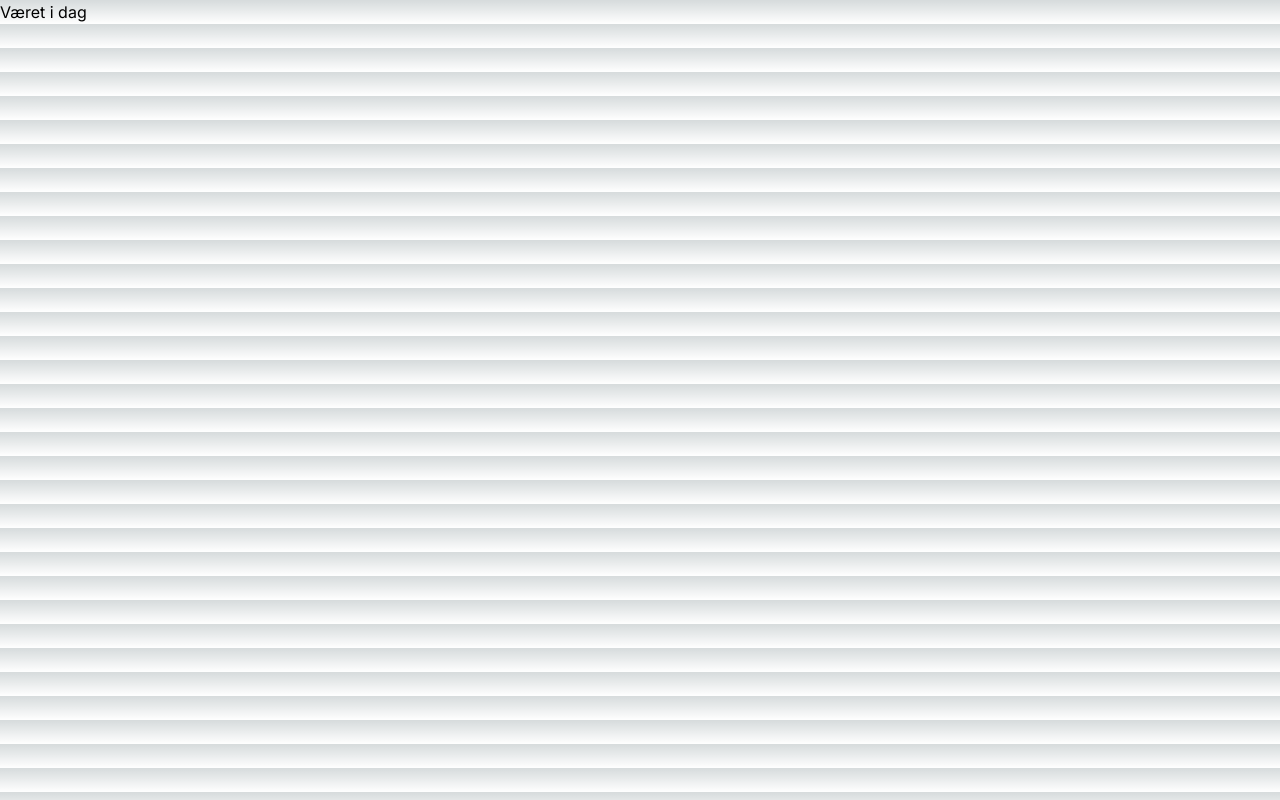
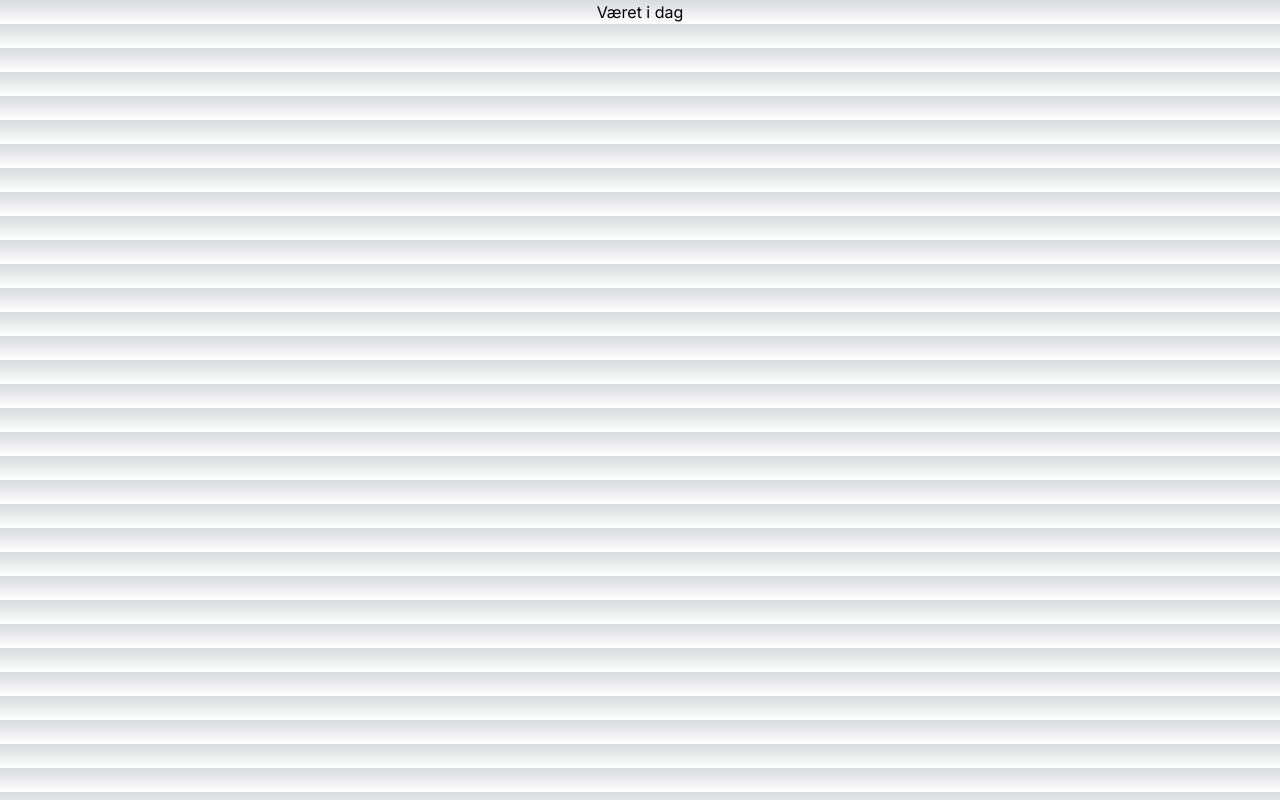
Before and after one commit to VidarHeritier/dagen-i-dag, a Next.js app: page /Pages/WeatherPage in a window 1280 px wide. Built offline with nearby package versions, Linux system fonts and the light colour scheme.

Commit message:
Made component for page header

```diff
--- a/app/Pages/WeatherPage/page.tsx
+++ b/app/Pages/WeatherPage/page.tsx
@@ -1,5 +1,6 @@
 import React from "react";
+import Heading from "../Heading/page";
 
 export default function WeatherPage() {
-  return <p>Været i dag</p>;
+  return <Heading>Været i dag</Heading>;
 }
```
